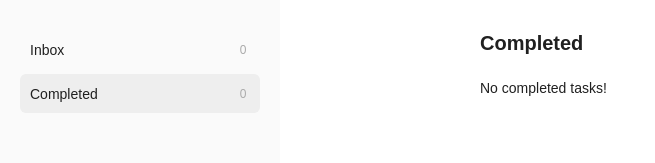
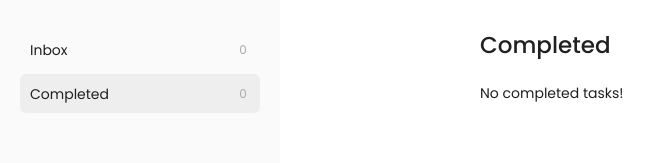
Before and after one commit to SirKaelan/Todo, a React (Create React App) app: page /completed in a window 1280 px wide. Shown: the top 163 px of the page, without its empty margins (0-655 px from the left). Built offline with nearby package versions, Linux system fonts and the light colour scheme.

Commit message:
Create a TaskLayout component and fix a bit of UI

```diff
--- a/src/features/tasks/index.ts
+++ b/src/features/tasks/index.ts
@@ -18,3 +18,5 @@ export type {
 } from "./views/handlers/handlerTypes";
 
 export type { InputState } from "./types";
+
+export { TasksLayout } from "./views/tasks-layout/tasks-layout";
--- /dev/null
+++ b/src/features/tasks/views/tasks-layout/tasks-layout.module.scss
@@ -0,0 +1,26 @@
+@import "sass-partials/variables";
+@import "sass-partials/mixins";
+
+.tasks {
+  @extend %twelve-column-grid;
+  height: 100%;
+
+  &_navigation {
+    grid-column: span 1;
+
+    @include respond-to("md") {
+      display: none;
+    }
+  }
+
+  &_container {
+    grid-column: span 11;
+    display: flex;
+    justify-content: center;
+    padding: $tasks-wrapper-padding;
+
+    @include respond-to("md") {
+      grid-column: span 12;
+    }
+  }
+}
--- /dev/null
+++ b/src/features/tasks/views/tasks-layout/tasks-layout.tsx
@@ -0,0 +1,19 @@
+import React from "react";
+import styles from "./tasks-layout.module.scss";
+
+import { TaskNavigation } from "features/tasks";
+
+type TasksLayoutProps = {
+  children: React.ReactNode;
+};
+
+export const TasksLayout = ({ children }: TasksLayoutProps): JSX.Element => {
+  return (
+    <main className={styles.tasks}>
+      <aside className={styles.tasks_navigation}>
+        <TaskNavigation />
+      </aside>
+      <section className={styles.tasks_container}>{children}</section>
+    </main>
+  );
+};
--- a/src/pages/tasks/tasks.module.scss
+++ b/src/pages/tasks/tasks.module.scss
@@ -1,29 +1,6 @@
 @import "sass-partials/variables";
-@import "sass-partials/mixins";
 
 .tasks {
-  @extend %twelve-column-grid;
-  height: 100%;
-
-  &_navigation {
-    grid-column: span 1;
-
-    @include respond-to("md") {
-      display: none;
-    }
-  }
-
-  &_wrapper {
-    grid-column: span 11;
-    display: flex;
-    justify-content: center;
-    padding: $tasks-wrapper-padding;
-
-    @include respond-to("md") {
-      grid-column: span 12;
-    }
-  }
-
   &_manager {
     flex: 0 1 $tasks-manager-width;
   }
--- a/src/pages/tasks/tasks.tsx
+++ b/src/pages/tasks/tasks.tsx
@@ -2,22 +2,17 @@ import React from "react";
 import styles from "./tasks.module.scss";
 import { Route, Routes } from "react-router-dom";
 
-import { TaskNavigation, Inbox, Completed } from "features/tasks";
+import { TasksLayout, Inbox, Completed } from "features/tasks";
 
 export const Tasks = (): JSX.Element => {
   return (
-    <main className={styles.tasks}>
-      <aside className={styles.tasks_navigation}>
-        <TaskNavigation />
-      </aside>
-      <section className={styles.tasks_wrapper}>
+    <TasksLayout>
       <article className={styles.tasks_manager}>
         <Routes>
           <Route index element={<Inbox />} />
           <Route path="completed" element={<Completed />} />
         </Routes>
       </article>
-      </section>
-    </main>
+    </TasksLayout>
   );
 };
--- a/src/sass-partials/_variables.scss
+++ b/src/sass-partials/_variables.scss
@@ -1,6 +1,8 @@
+@import url("https://fonts.googleapis.com/css2?family=Poppins:wght@100;300;400;500;700&family=Roboto:wght@100;300;400;500&display=swap");
+
 $default-text-color: rgb(32, 32, 32);
 $default-font-size: 1.4rem;
-$default-font-family: sans-serif;
+$default-font-family: "Poppins", sans-serif;
 
 $arrow-icon-height: 0.25rem;
 $arrow-icon-thickness: 0.1rem;
@@ -17,7 +19,8 @@ $task-list-inset: 1.5rem;
 
 // Inbox page header
 $inbox-header-margin: 2rem;
-$inbox-header-title-fontSize: 2rem;
+$inbox-header-title-fontSize: 2.3rem;
+$inbox-header-title-fontWeight: 500;
 
 // Tasks page navigation
 $tasks-nav-background-color: rgb(250, 250, 250);
@@ -50,6 +53,11 @@ $btn-primary-bg-color-default: #007bff;
 $btn-primary-bg-color-hover: #0069d9;
 $btn-danger-bg-color-default: #dc3545;
 $btn-danger-bg-color-hover: #c82333;
+$btn-border-radius: 8px;
+$btn-font-size: 1.4rem;
+$btn-fontWeight: 300;
+$btn-height: 2.8em;
+$btn-padding: 5px 10px;
 
 // Screen sizes
 $breakpoints: (
--- a/src/ui/button/button.module.scss
+++ b/src/ui/button/button.module.scss
@@ -1,17 +1,15 @@
-@import "sass-partials/_variables.scss";
+@import "sass-partials/variables";
 
 .btn {
-  border-radius: 8px;
+  border-radius: $btn-border-radius;
   border-style: none;
   color: #ffffff;
   display: inline-block;
-  // font-family: "Haas Grot Text R Web", "Helvetica Neue", Helvetica, Arial,
-  //   sans-serif;
-  font-size: 1.4rem;
-  font-weight: 500;
-  height: 40px;
+  font-size: $btn-font-size;
+  font-weight: $btn-fontWeight;
+  height: $btn-height;
   outline: none;
-  padding: 6px 12px;
+  padding: $btn-padding;
   transition: background-color 100ms;
   user-select: none;
   -webkit-user-select: none;
--- a/src/ui/header/header.module.scss
+++ b/src/ui/header/header.module.scss
@@ -10,5 +10,6 @@
 
   &_title {
     font-size: $inbox-header-title-fontSize;
+    font-weight: $inbox-header-title-fontWeight;
   }
 }
```
Lines whose indentation alone changed are shown as unchanged.
